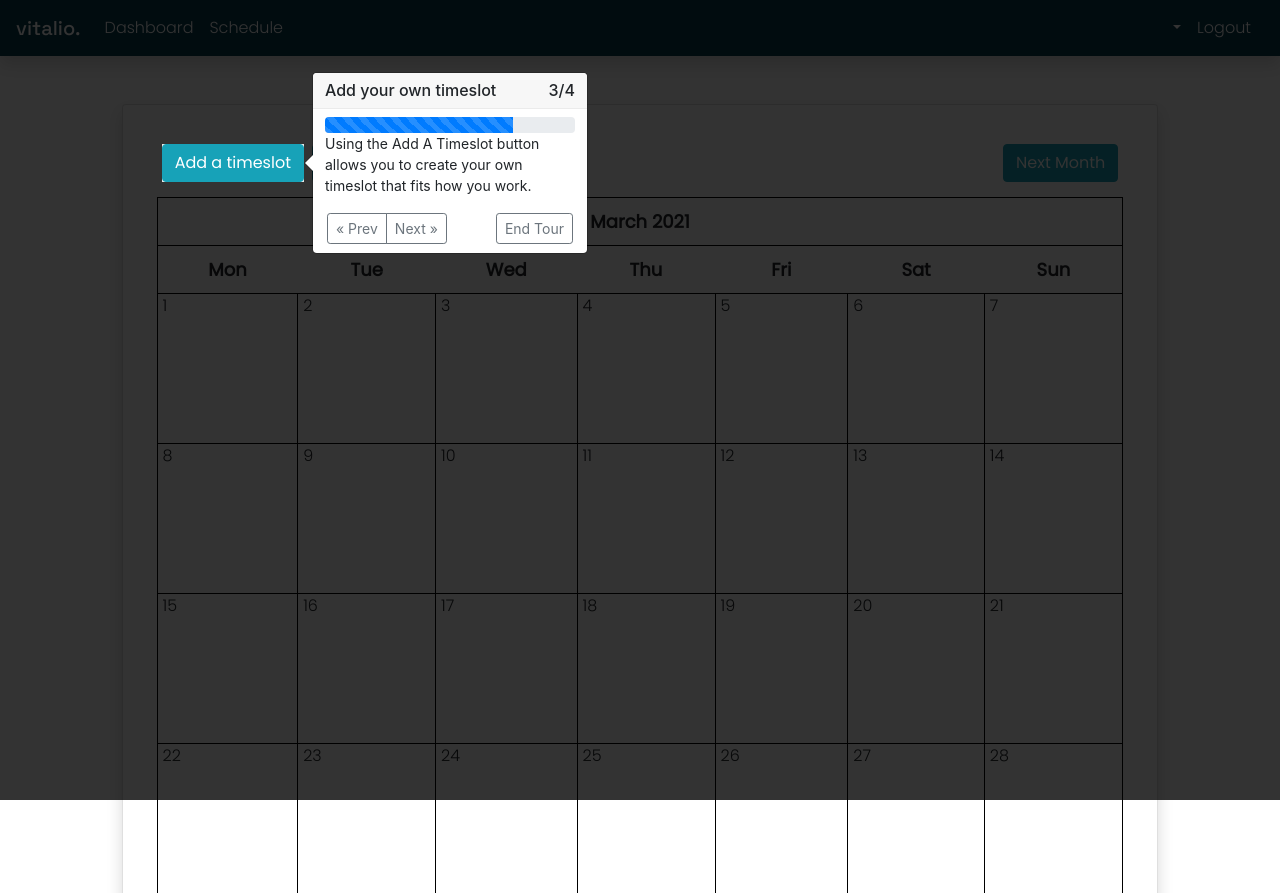
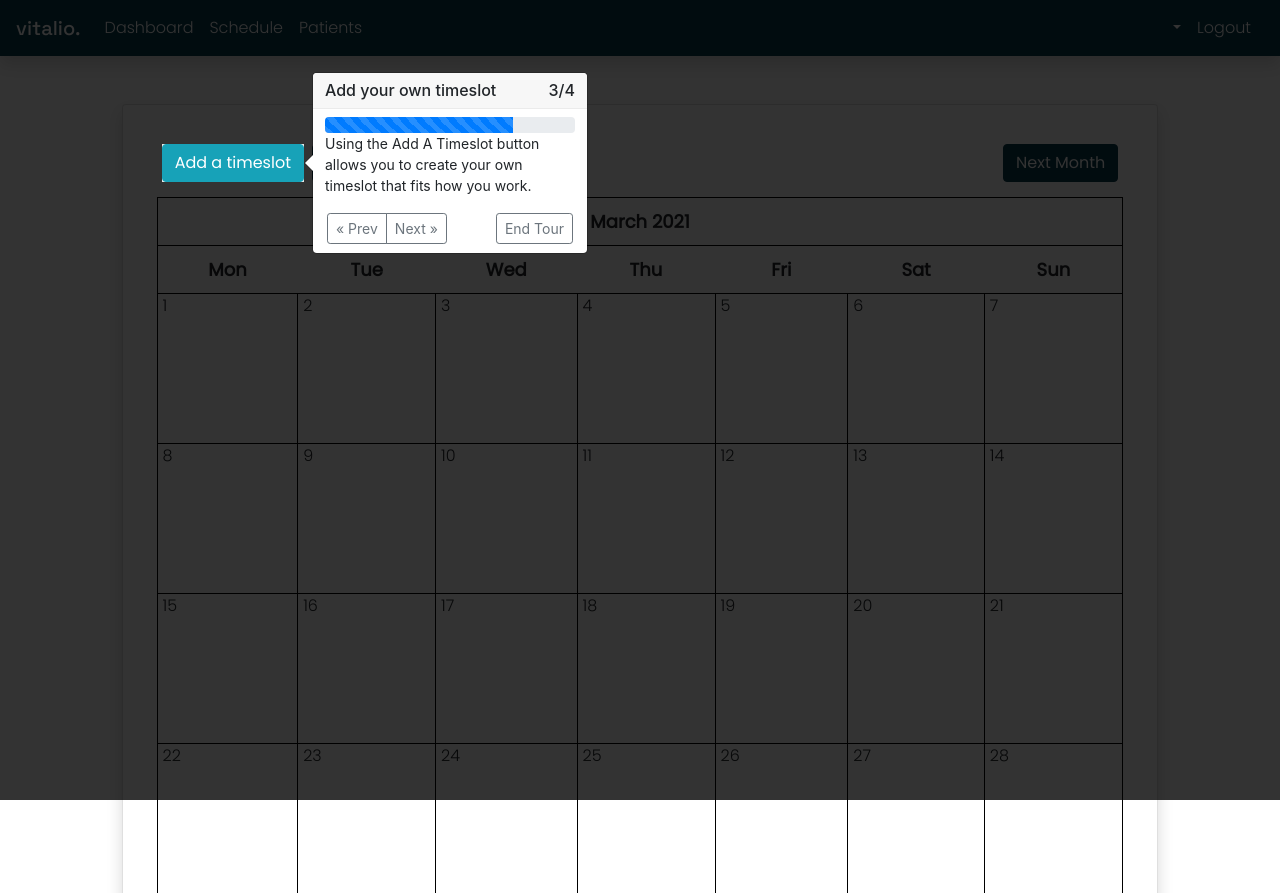
Before and after one commit to obakeng-develops/vitalio, a Django app: page /provider/schedule/ in a window 1280 px wide. Shown: the top 893 px of the page. Run offline with Django 3.2, Linux system fonts and the light colour scheme; data that the repository does not hold is empty; some libraries are stand-ins or nearby versions.

Commit message:
Added messages to password change and profile change. Added patients tab to display patients seen by the provider.

```diff
--- a/vitalio/provider/static/css/provider.css
+++ b/vitalio/provider/static/css/provider.css
@@ -64,12 +64,15 @@ body {
   /* Background Styles */
 .bg-midnight-green {
   background-color: #073B4C;
+  border: 1px solid #073B4C;
 }
 .bg-caribbean-green {
   background-color: #06D7A0;
+  border: 1px solid #06D7A0;
 }
 .bg-maximum-red {
   background-color: #D62828;
+  border: 1px solid #D62828;
 }
 .bg-midnight-green-white {
   background-color: #073B4C;
--- a/vitalio/provider/templates/provider/base.html
+++ b/vitalio/provider/templates/provider/base.html
@@ -33,6 +33,9 @@
                 </li>
                 <li class="nav-item">
                   <a class="nav-link text-white" href="{% url 'provider_schedule' %}">Schedule</a>
+                </li>
+                <li class="nav-item">
+                  <a class="nav-link text-white" href="{% url 'provider_patients' %}">Patients</a>
                 </li>
               </ul>
               <ul class="navbar-nav ml-auto">
--- a/vitalio/provider/templates/provider/dashboard.html
+++ b/vitalio/provider/templates/provider/dashboard.html
@@ -12,7 +12,9 @@
             <a href="{% url 'provider_schedule' %}" class="btn btn-success shadow" id="step-1">Create Schedule</a>
 
             <div class="card shadow my-5" id="step-2">
-                <div class="card-header bg-white p-4">Bookings</div>
+                <div class="card-header bg-white p-3 h5">Bookings
+                    <p class="h6 text-muted">You will find your booked timeslots here.</p>
+                </div>
                 <div class="card-body">
                     {% for booking in bookings %}
                     <div class="media">
--- a/vitalio/provider/templates/provider/schedule.html
+++ b/vitalio/provider/templates/provider/schedule.html
@@ -1,6 +1,6 @@
 {% extends 'provider/base.html' %}
 
-{% block title %} {% endblock %}
+{% block title %} Your schedule {% endblock %}
 
 {% block content %}
 <div class="container-fluid">
@@ -8,9 +8,9 @@
         <div class="col-md-10">
             <div class="card px-4 py-4 shadow" id="step-4">
                 <div class="clearfix">
-                    <a class="btn btn-info left mr-2" href="{% url 'add_schedule' %}" id="step-3"> Add a timeslot </a>
-                    <a class="btn btn-info left" href="{% url 'provider_schedule' %}?{{ prev_month }}"> Previous Month </a>
-                    <a class="btn btn-info right" href="{% url 'provider_schedule' %}?{{ next_month }}"> Next Month </a>
+                    <a class="btn btn-info left mr-2 bg-caribean-green" href="{% url 'add_schedule' %}" id="step-3"> Add a timeslot </a>
+                    <a class="btn btn-info left bg-midnight-green" href="{% url 'provider_schedule' %}?{{ prev_month }}"> Previous Month </a>
+                    <a class="btn btn-info right bg-midnight-green" href="{% url 'provider_schedule' %}?{{ next_month }}"> Next Month </a>
                 </div>
                 {{calendar}}
             </div>
--- a/vitalio/provider/templates/provider/set_schedule.html
+++ b/vitalio/provider/templates/provider/set_schedule.html
@@ -9,14 +9,14 @@
         <div class="col-md-5">
             <div class="card px-4 py-4 shadow">
                 <div class="clearfix">
-                    <a class="btn btn-info left" href="{% url 'provider_schedule' %}"> Calendar </a>
+                    <a class="btn btn-info left bg-midnight-green" href="{% url 'provider_schedule' %}"> Calendar </a>
                 </div>
 
                 <form method="post">
                     {% csrf_token %}
                     <table class="form form-table">
                       {{ form|crispy }}
-                      <tr><td colspan="2"><button type="submit" class="btn btn-info right"> Submit </button></td></tr>
+                      <tr><td colspan="2"><button type="submit" class="btn btn-info right bg-maximum-red px-4"> Submit </button></td></tr>
                     </table>
                 </form>
             </div>
--- a/vitalio/provider/urls.py
+++ b/vitalio/provider/urls.py
@@ -2,7 +2,7 @@
 from django.urls import path, re_path
 
 # Views
-from .views import provider_dashboard, provider_profile, provider_schedule, set_schedule, accept_booking, leave_call
+from .views import provider_dashboard, provider_profile, provider_schedule, set_schedule, accept_booking, leave_call, provider_patients
 
 urlpatterns = [
     path("", provider_dashboard, name="provider_dashboard"),
@@ -11,6 +11,6 @@ urlpatterns = [
     re_path("schedule/add/$", set_schedule, name="add_schedule"),
     re_path("schedule/edit/(?P<schedule_id>\d+)/$", set_schedule, name="edit_schedule"),
     re_path("accept-booking", accept_booking, name="accept_booking"),
-    path("leave-call/", leave_call, name="leave_call_provider")
-
+    path("leave-call/", leave_call, name="leave_call_provider"),
+    path("patients", provider_patients, name="provider_patients"),
 ]
--- a/vitalio/provider/views.py
+++ b/vitalio/provider/views.py
@@ -6,6 +6,7 @@ from django.utils.safestring import mark_safe
 from django.http import HttpResponse, HttpResponseRedirect
 from django.contrib.auth.forms import PasswordChangeForm
 from django.db import transaction
+from django.contrib import messages
 import calendar
 import os
 
@@ -48,6 +49,18 @@ def provider_dashboard(request):
 
 @has_role_decorator('provider')
 def provider_profile(request):
+
+    profile = Profile.objects.get(account=request.user)
+    form = ProfileForm(instance=profile)
+
+    password = PasswordChangeForm(request.user)
+
+    context = {
+        "form": form,
+        "profile": profile,
+        "password": password
+    }
+
     if request.method == 'POST':
 
         form = ProfileForm(request.POST, instance=request.user)
@@ -58,20 +71,7 @@ def provider_profile(request):
             profile.first_name = form.cleaned_data["first_name"]
             profile.last_name = form.cleaned_data["last_name"]
             profile.save()
-
-    else:
-
-        form = ProfileForm(instance=request.user)
-
-        profile = Profile.objects.get(account=request.user)
-
-        password = PasswordChangeForm(request.user)
-
-        context = {
-            "form": form,
-            "profile": profile,
-            "password": password
-        }
+            messages.info(request, "Your profile has been updated!")
 
     return render(request, "provider/profile.html", context)
 
@@ -170,3 +170,14 @@ def leave_call(request):
         booking.save()
 
     return redirect(reverse("provider_dashboard"))
+
+@has_role_decorator('provider')
+def provider_patients(request):
+
+    bookings = Booking.objects.filter(provider=request.user, isEnded=True)
+
+    context = {
+        "bookings": bookings
+    }
+
+    return render(request, "provider/patients.html", context)
--- a/vitalio/vitalio/settings.py
+++ b/vitalio/vitalio/settings.py
@@ -17,7 +17,7 @@ BASE_DIR = os.path.dirname(os.path.dirname(os.path.abspath(__file__)))
 SECRET_KEY = os.environ.get("SECRET_KEY")
 
 # SECURITY WARNING: don't run with debug turned on in production!
-DEBUG = True
+DEBUG = False
 
 # ALLOWED_HOSTS = os.environ.get("DJANGO_ALLOWED_HOSTS").split(" ")
 ALLOWED_HOSTS = ["*"]
@@ -142,7 +142,7 @@ MEDIA_ROOT = os.path.join(BASE_DIR, "media")
 AUTH_USER_MODEL = 'account.Account'
 
 LOGIN_REDIRECT_URL = "entry_point"
-LOGOUT_REDIRECT_URL = "_/accounts/login"
+LOGOUT_REDIRECT_URL = "home"
 
 ROLEPERMISSIONS_MODULE = 'vitalio.roles'
 
```
Also changed, not shown: vitalio/provider/templates/provider/patients.html (added, +29 -0 lines), vitalio/provider/templates/provider/profile.html (+10 -0 lines).
